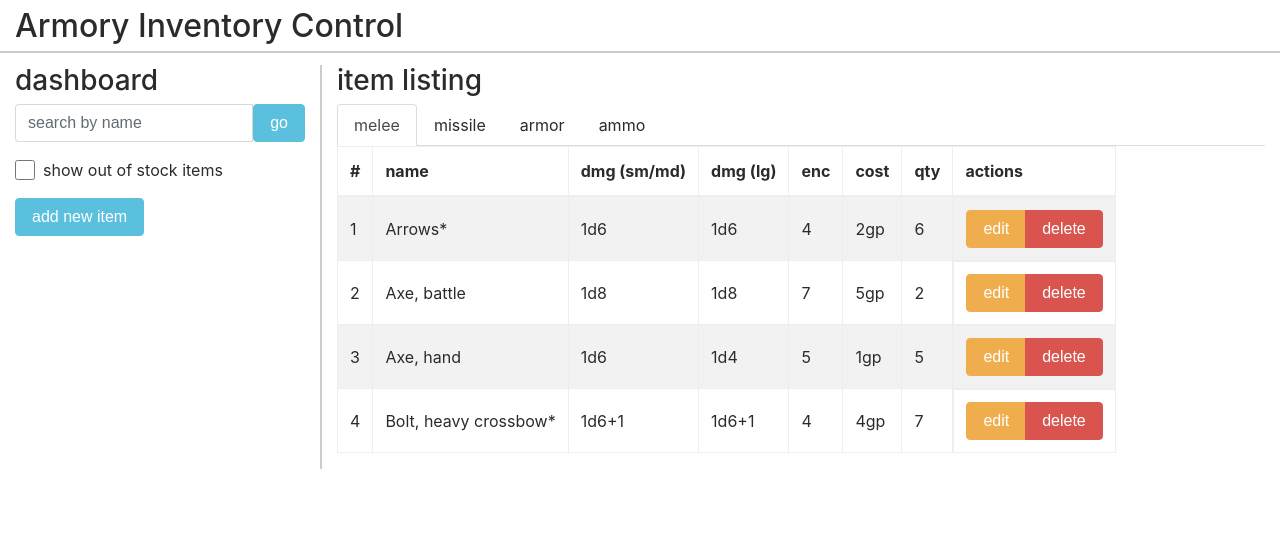
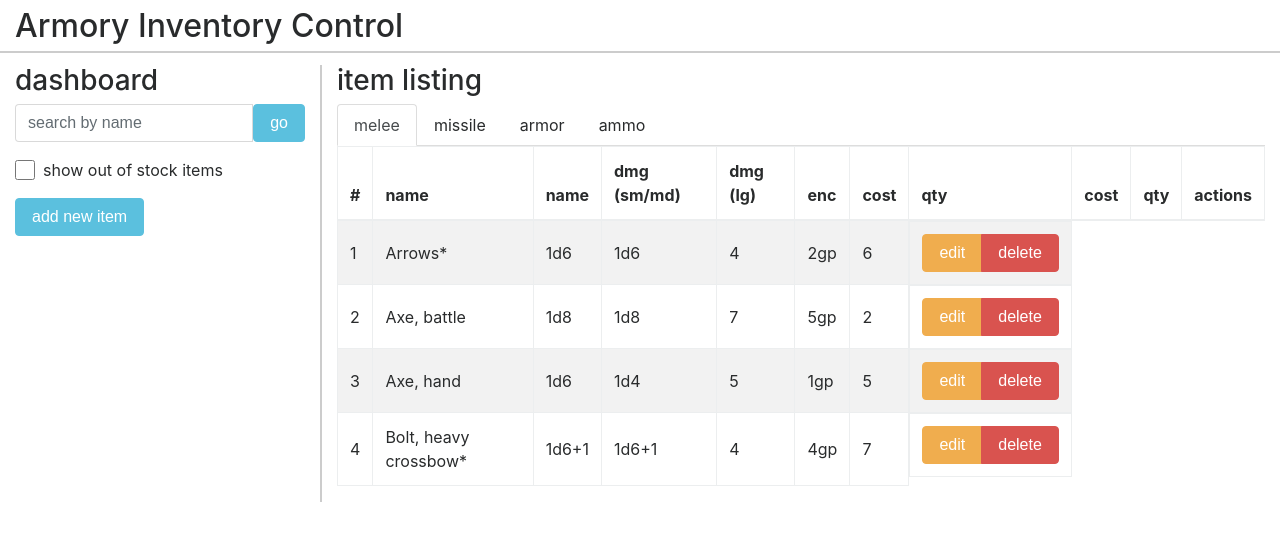
Before and after one commit to michaelkornblum/armory, a Vue app: page / in a window 1280 px wide. Shown: the top 540 px of the page. Built offline with nearby package versions, Linux system fonts and the light colour scheme.

Commit message:
add name, cost, qty as static headers

```diff
--- a/src/components/itemListing/theadArmory.vue
+++ b/src/components/itemListing/theadArmory.vue
@@ -2,7 +2,10 @@
   <thead>
     <tr>
       <th>#</th>
+      <th>name</th>
       <th v-for="header in headers">{{header}}</th>
+      <th>cost</th>
+      <th>qty</th>
       <th>actions</th>
     </tr>
   </thead>
```
